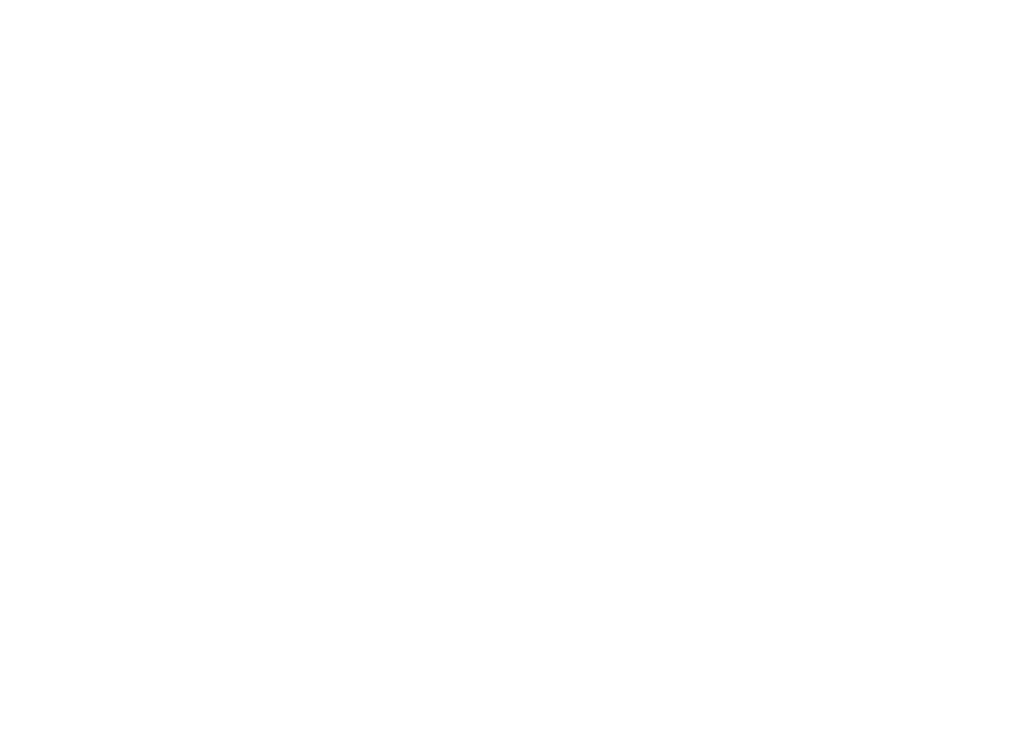
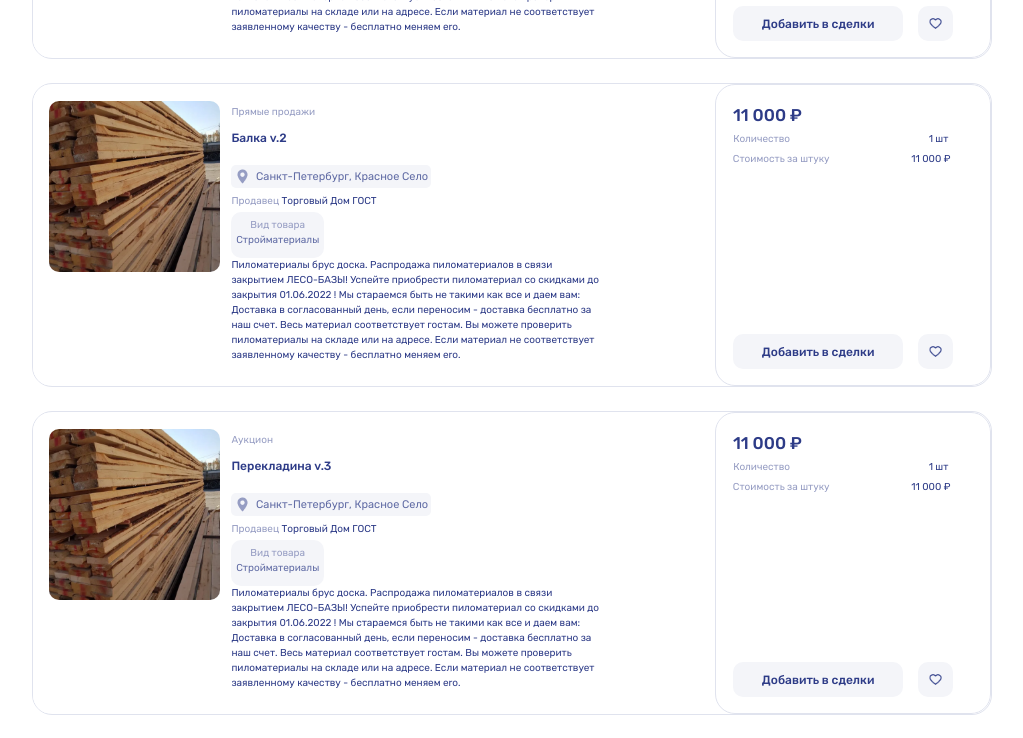
Before and after one commit to vitkovsky21/storage-vue, a Vue app: page / in a window 1280 px wide. Shown: the part 480-1218 px from the top of the page, without its empty margins (131-1154 px from the left). Before the commit the page ends 800 px from the top, so only its background shows below. Built offline with nearby package versions, Linux system fonts and the light colour scheme; no server answers.

Commit message:
local json

```diff
--- a/http-common.ts
+++ b/http-common.ts
@@ -1,11 +1,10 @@
 import axios from 'axios'
 
 export default axios.create({
-  baseURL: 'https://vitkovsky21.github.io/storage-vue/data.json',
+  baseURL: './data.json',
   responseType: 'json',
   headers: {
     'Content-type': 'application/json',
     'Access-Control-Allow-Origin': '*',
-    'Access-Control-Allow-Headers': 'Origin, X-Requested-With, Content-Type, Accept'
   }
 })
--- /dev/null
+++ b/public/data.json
@@ -0,0 +1,74 @@
+[
+        {
+            "id": 1,
+            "name": "Брус",
+            "type": "Аукцион",
+            "favourite": false
+        },
+        {
+            "id": 2,
+            "name": "Балка",
+            "type": "Прямые продажи",
+            "favourite": false
+        },
+        {
+            "id": 3,
+            "name": "Перекладина",
+            "type": "Аукцион",
+            "favourite": false
+        },
+        {
+            "id": 4,
+            "name": "Бревно",
+            "type": "Прямые продажи",
+            "favourite": false
+        },
+        {
+            "id": 5,
+            "name": "Брус",
+            "type": "Аукцион",
+            "favourite": false
+        },
+        {
+            "id": 6,
+            "name": "Перекладина",
+            "type": "Прямые продажи",
+            "favourite": false
+        },
+        {
+            "id": 7,
+            "name": "Брус",
+            "type": "Прямые продажи",
+            "favourite": false
+        },
+        {
+            "id": 8,
+            "name": "Перекладина",
+            "type": "Прямые продажи",
+            "favourite": false
+        },
+        {
+            "id": 9,
+            "name": "Брус",
+            "type": "Аукцион",
+            "favourite": false
+        },
+        {
+            "id": 10,
+            "name": "Балка",
+            "type": "Прямые продажи",
+            "favourite": false
+        },
+        {
+            "id": 11,
+            "name": "Перекладина",
+            "type": "Прямые продажи",
+            "favourite": false
+        },
+        {
+            "id": 12,
+            "name": "Брус",
+            "type": "Прямые продажи",
+            "favourite": false
+        }
+]
```
